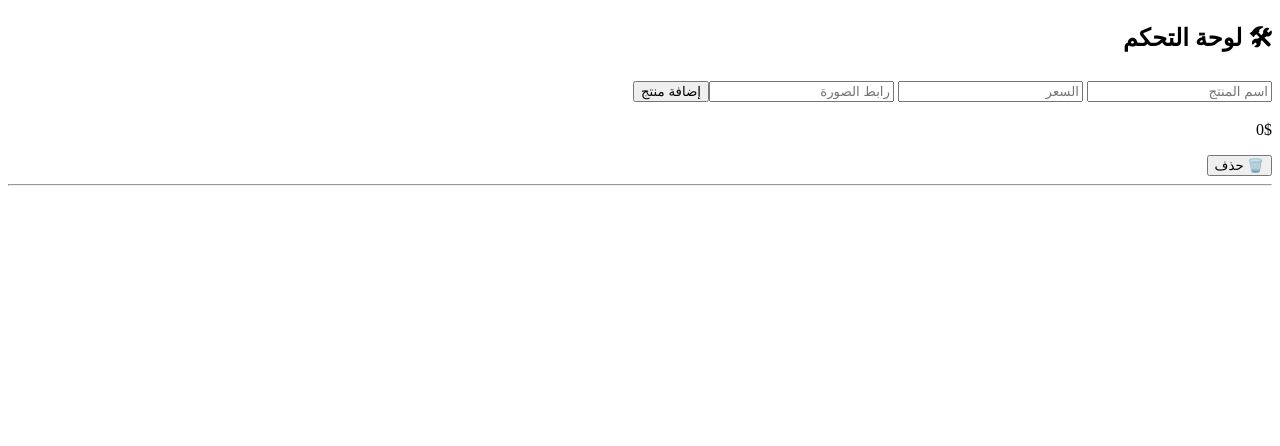
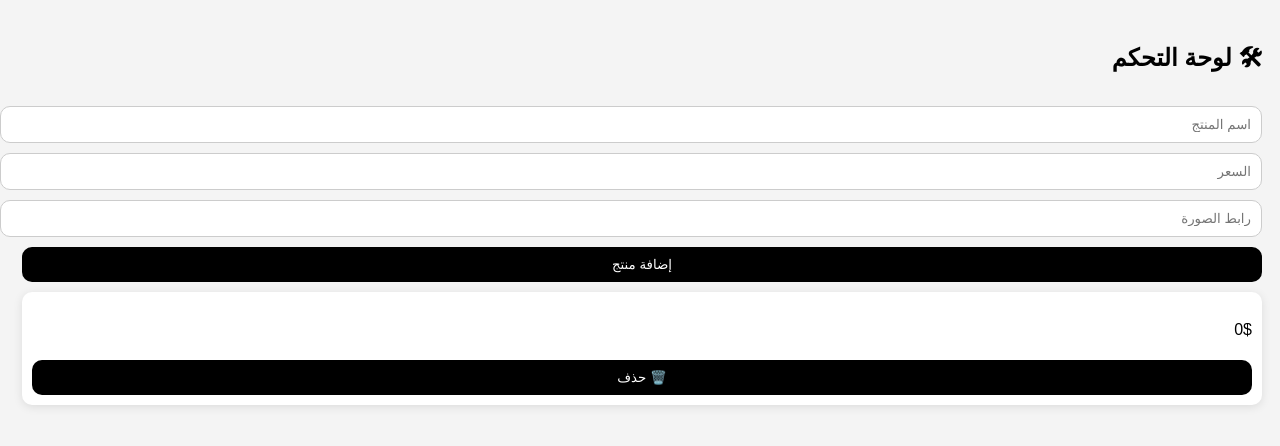
Before and after one commit to bazziy431-dev/FashionStore, a plain HTML site: page panel.html in a window 1280 px wide. Both pictures are taken after a click on the button "إضافة منتج". Drawn offline with Linux system fonts and the light colour scheme.

Commit message:
Update panel.html

```diff
--- a/panel.html
+++ b/panel.html
@@ -2,24 +2,59 @@
 <head>
 <meta charset="UTF-8">
 <title>Admin Panel</title>
+<style>
+body{
+font-family:Arial;
+background:#f4f4f4;
+margin:0;
+padding:20px;
+}h2{margin-bottom:20px;}
+
+input{
+width:100%;
+padding:10px;
+margin:5px 0;
+border-radius:10px;
+border:1px solid #ccc;
+}
+
+button{
+padding:10px;
+border:none;
+border-radius:10px;
+background:black;
+color:white;
+cursor:pointer;
+width:100%;
+margin-top:5px;
+}
+
+.card{
+background:white;
+padding:10px;
+margin-top:10px;
+border-radius:10px;
+box-shadow:0 2px 10px rgba(0,0,0,0.1);
+}
+</style>
+
 </head>
 <body><h2>🛠 لوحة التحكم</h2><input id="name" placeholder="اسم المنتج">
 <input id="price" placeholder="السعر">
-<input id="img" placeholder="رابط الصورة"><button onclick="addProduct()">إضافة منتج</button>
+<input id="img" placeholder="رابط الصورة"><button onclick="add()">إضافة منتج</button>
 
-<div id="products"></div><script>
+<div id="list"></div><script>
 
-function getProducts(){
+function get(){
 return JSON.parse(localStorage.getItem("products")) || [];
 }
 
-function saveProducts(data){
+function save(data){
 localStorage.setItem("products",JSON.stringify(data));
 }
 
-function addProduct(){
-
-let data = getProducts();
+function add(){
+let data=get();
 
 data.push({
 name:document.getElementById("name").value,
@@ -29,43 +64,34 @@ likes:0,
 rating:0
 });
 
-saveProducts(data);
-showProducts();
+save(data);
+show();
 }
 
-function deleteProduct(i){
-
-let data = getProducts();
-
+function del(i){
+let data=get();
 data.splice(i,1);
-
-saveProducts(data);
-showProducts();
+save(data);
+show();
 }
 
-function showProducts(){
-
-let data = getProducts();
-
-let box = document.getElementById("products");
+function show(){
+let data=get();
+let box=document.getElementById("list");
 box.innerHTML="";
 
 data.forEach((p,i)=>{
-
-box.innerHTML += `
-<div>
+box.innerHTML+=`
+<div class="card">
 <h3>${p.name}</h3>
 <p>${p.price}$</p>
-<button onclick="deleteProduct(${i})">🗑️ حذف</button>
+<button onclick="del(${i})">🗑️ حذف</button>
 </div>
-<hr>
 `;
-
 });
-
 }
 
-showProducts();
+show();
 
 </script></body>
 </html>
```
